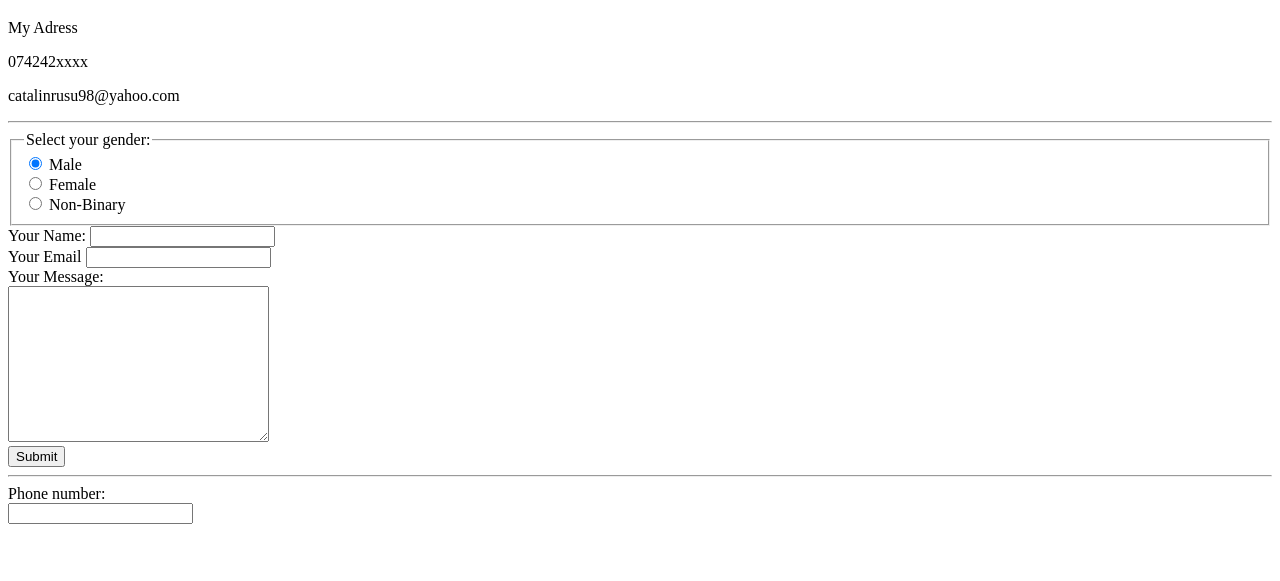
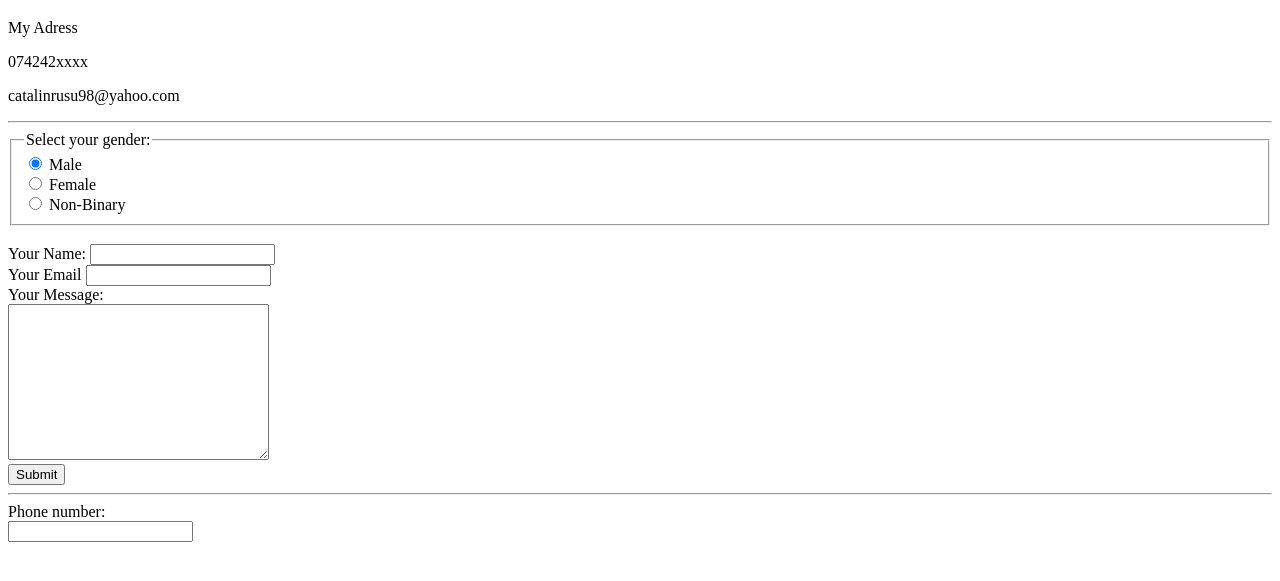
Before and after one commit to Russew7/My-first-Website, a plain HTML site: page contact.html in a window 1280 px wide. Shown: the part 61-642 px from the top of the page. Drawn offline with Linux system fonts and the light colour scheme.

Commit message:
Update contact.html

```diff
--- a/contact.html
+++ b/contact.html
@@ -27,7 +27,7 @@
       <label>Non-Binary</label>
     </div>
 </fieldset>
-<form  action="mailto:info@catalinrusu98@yahoo.com" method="post" enctype="text/plain">
+<form  action="mailto:info@catalinrusu98@yahoo.com" method="post" enctype="text/plain"><br>
 <label>Your Name:</label>
 <input type="text" name="yourName" value=""><br>
 <label>Your Email</label>
```
